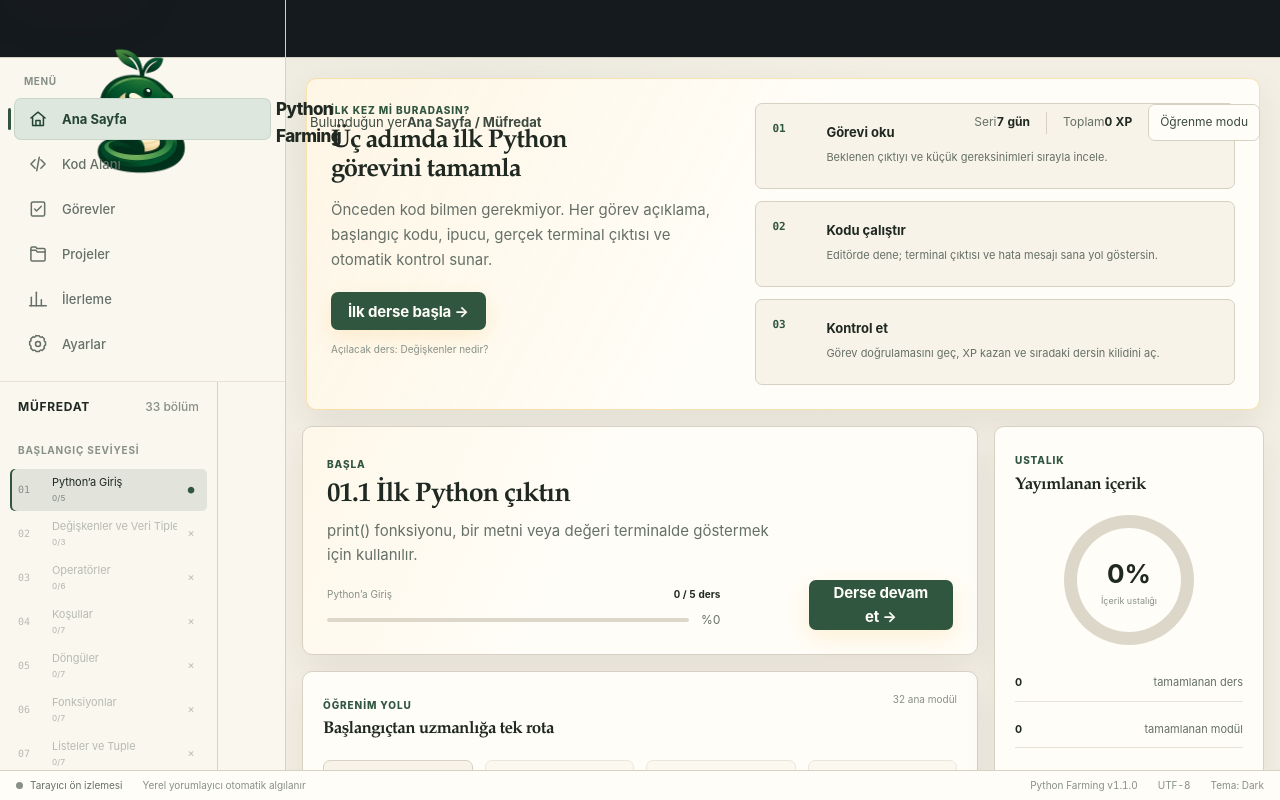
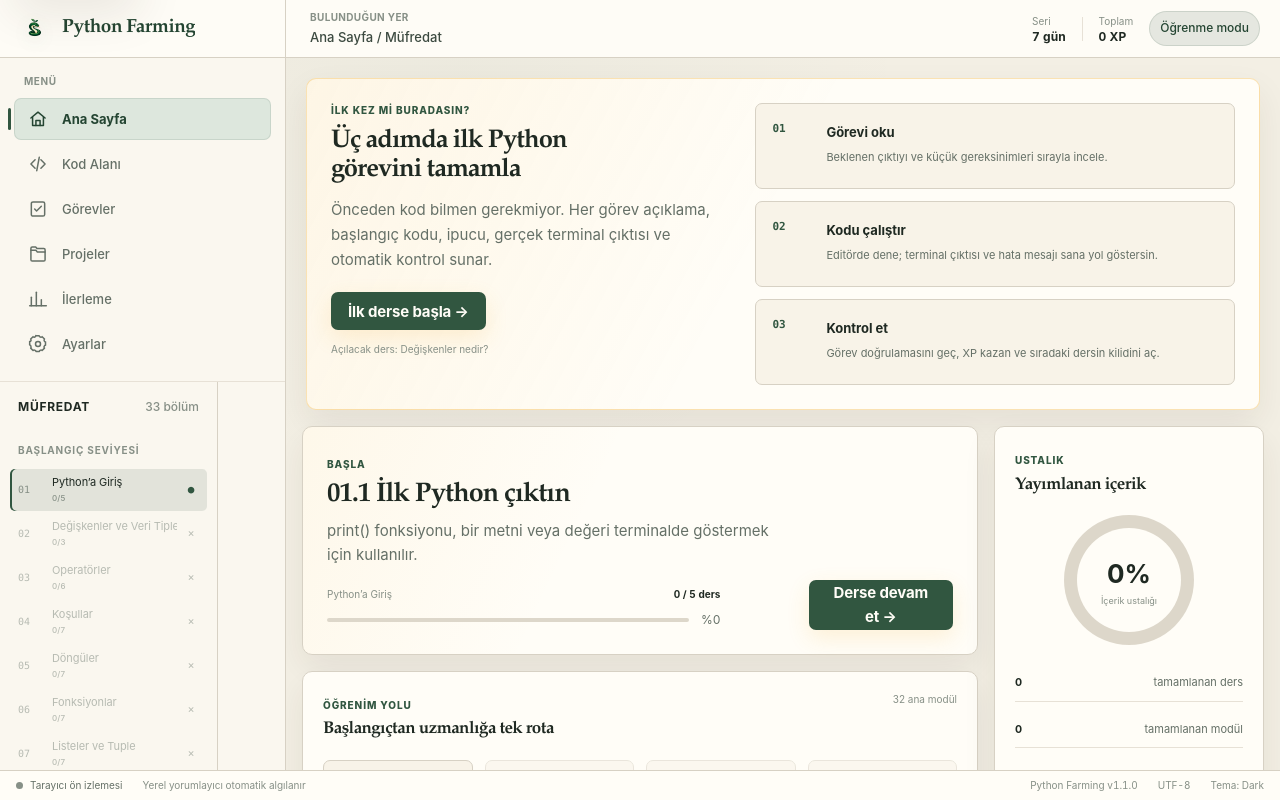
Before and after one commit to Akerem-dev/python-farming, a React (Vite) app: page / in a window 1280 px wide. Built offline with nearby package versions, Linux system fonts and the light colour scheme.

Commit message:
design: style branded title bar

```diff
--- a/src/components/navigation/TitleBar.module.css
+++ b/src/components/navigation/TitleBar.module.css
@@ -1,37 +1,64 @@
 .root {
   height: var(--titlebar-height);
   display: grid;
-  grid-template-columns: var(--sidebar-width) minmax(240px, 1fr) auto;
+  grid-template-columns: var(--sidebar-width) minmax(220px, 1fr) auto;
   align-items: center;
   border-bottom: 1px solid var(--color-border);
-  background: rgba(12, 17, 23, 0.96);
-  backdrop-filter: blur(16px);
+  background: color-mix(in srgb, var(--color-app-chrome) 96%, transparent);
 }
 
 .brand {
   height: 100%;
+  min-width: 0;
   display: flex;
   align-items: center;
-  gap: 11px;
-  padding: 0 var(--space-5);
+  gap: 10px;
+  padding: 0 18px;
   border-right: 1px solid var(--color-border);
-  color: var(--color-text-primary);
-  font-size: 17px;
-  font-weight: 760;
-  letter-spacing: -0.035em;
+  color: var(--color-accent-strong);
 }
 
-.mark {
-  color: var(--color-accent);
-  font-family: var(--font-mono);
-  font-size: 15px;
-  font-weight: 800;
+.logo {
+  width: 34px;
+  height: 34px;
+  flex: 0 0 auto;
+  object-fit: contain;
+  filter: drop-shadow(0 4px 8px rgba(var(--color-accent-rgb), 0.09));
+}
+
+.brandText {
+  min-width: 0;
+  overflow: hidden;
+  font-family: var(--font-display);
+  font-size: 19px;
+  font-weight: var(--font-weight-semibold);
+  letter-spacing: -0.026em;
+  text-overflow: ellipsis;
+  white-space: nowrap;
 }
 
 .context {
+  min-width: 0;
+  display: grid;
+  gap: 1px;
   padding: 0 var(--space-6);
+}
+
+.context span {
+  color: var(--color-text-dim);
+  font-size: var(--font-size-2xs);
+  font-weight: var(--font-weight-semibold);
+  letter-spacing: 0.035em;
+  text-transform: uppercase;
+}
+
+.context strong {
+  overflow: hidden;
   color: var(--color-text-secondary);
   font-size: var(--font-size-sm);
+  font-weight: var(--font-weight-medium);
+  text-overflow: ellipsis;
+  white-space: nowrap;
 }
 
 .metrics {
@@ -41,34 +68,61 @@
   gap: var(--space-4);
   padding: 0 var(--space-5);
   color: var(--color-text-muted);
-  font-size: var(--font-size-xs);
   font-variant-numeric: tabular-nums;
 }
 
-.metrics strong {
+.metric {
+  display: grid;
+  gap: 1px;
+  line-height: 1.1;
+}
+
+.metric small {
+  color: var(--color-text-dim);
+  font-size: var(--font-size-2xs);
+}
+
+.metric strong {
   color: var(--color-text-primary);
+  font-size: var(--font-size-xs);
+  font-weight: var(--font-weight-semibold);
 }
 
 .divider {
   width: 1px;
-  height: 22px;
-  background: var(--color-border);
+  height: 24px;
+  background: var(--color-border-subtle);
 }
 
 .mode {
-  padding: 8px 11px;
-  border: 1px solid var(--color-border);
-  border-radius: var(--radius-md);
-  background: var(--color-surface);
-  color: var(--color-text-secondary);
+  padding: 7px 10px;
+  border: 1px solid rgba(var(--color-accent-rgb), 0.14);
+  border-radius: var(--radius-pill);
+  background: var(--color-accent-soft);
+  color: var(--color-accent-strong);
+  font-size: var(--font-size-xs);
+  font-weight: var(--font-weight-medium);
+  white-space: nowrap;
 }
 
-@media (max-width: 980px) {
+@media (max-width: 1120px) {
   .root {
-    grid-template-columns: 240px 1fr;
+    grid-template-columns: 252px minmax(0, 1fr) auto;
   }
 
-  .context {
+  .context span,
+  .mode {
     display: none;
   }
 }
+
+@media (max-width: 900px) {
+  .metrics {
+    gap: var(--space-3);
+  }
+
+  .metric:first-child,
+  .divider {
+    display: none;
+  }
+}
```
